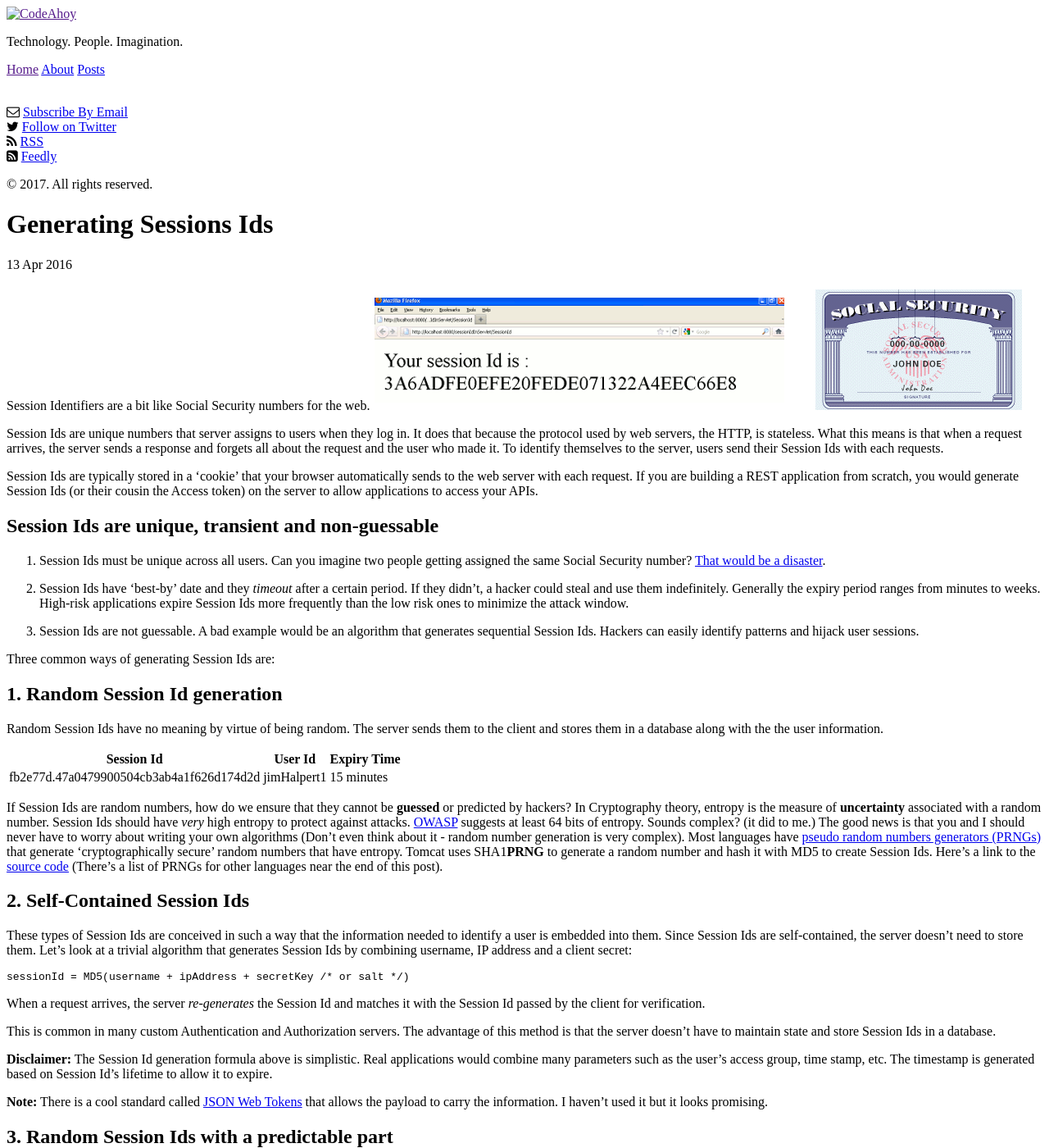
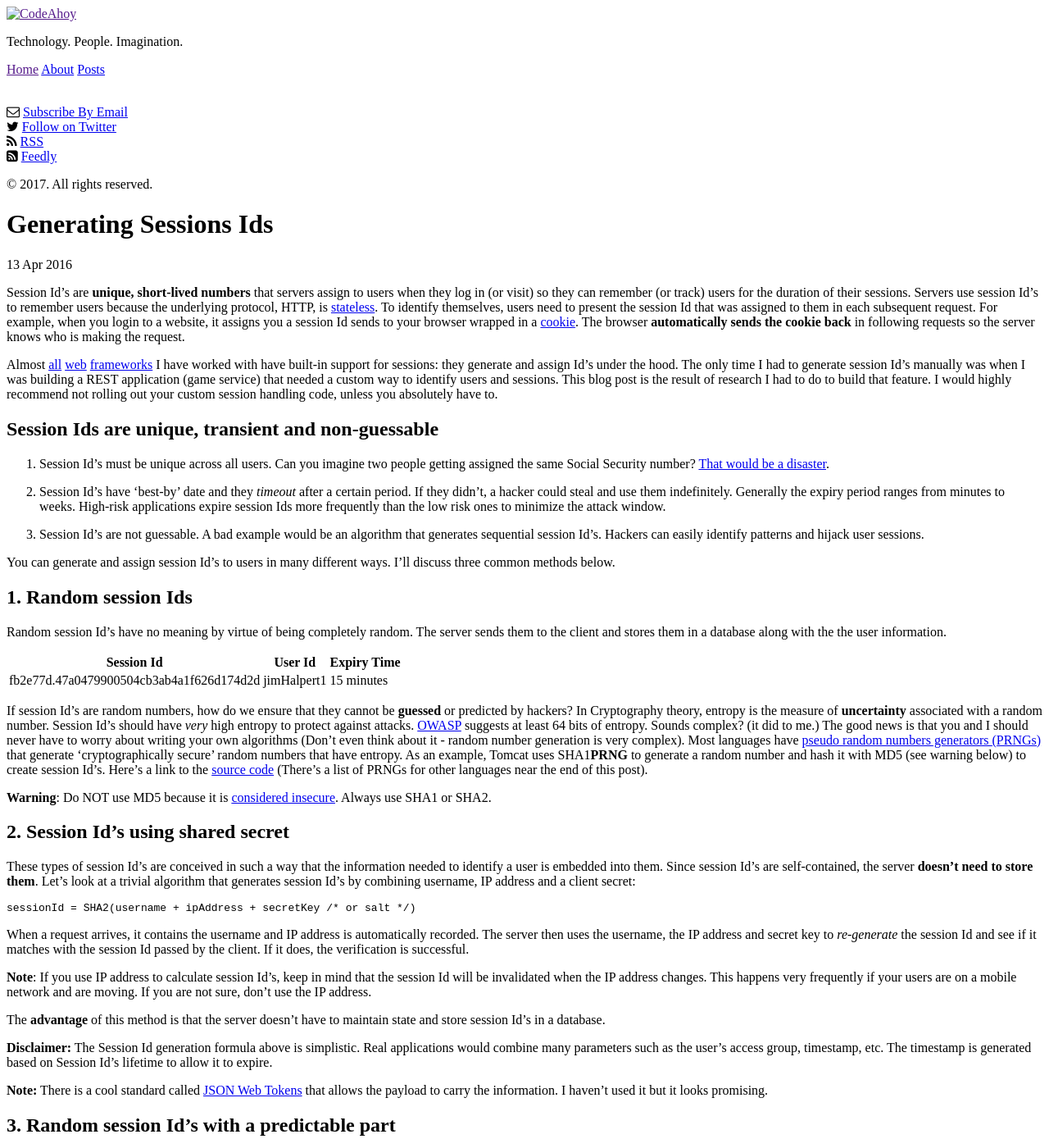
Before and after one commit to talk2viren/umermansoor.github.io, a Jekyll site: the page built from _posts/2016-04-13-generating-session-ids.md, in a window 1280 px wide and 1400 px high. Shown: the whole window at 82% size. Built offline with Jekyll 4.4.1, drawn with Linux system fonts in a browser that asks for light colours; nearby versions of some CDN libraries; a script that is not in the unit is left out; comment, search, counter and statistics services are not loaded; some of the changed text lies outside the part shown.

Commit message:
session id article - removed references to md5

````diff
--- a/_posts/2016-04-13-generating-session-ids.md
+++ b/_posts/2016-04-13-generating-session-ids.md
@@ -5,63 +5,67 @@ comments: True
 excerpt_separator: <!--more-->
 ---
 
-Session Identifiers  are a bit like Social Security numbers for the web.
-![Sessions and SSN]({{ site.url }}/img/sessionandssn.png)
+Session Id's are **unique, short-lived numbers** that servers assign to users when they log in (or visit) so they can remember (or track) users for the duration of their sessions. Servers use session Id's to remember users because the underlying protocol, HTTP, is [stateless](https://en.wikipedia.org/wiki/Stateless_protocol). To identify themselves, users need to present the session Id that was assigned to them in each subsequent request. For example, when you login to a website, it assigns you a session Id sends to your browser wrapped in a [cookie](https://en.wikipedia.org/wiki/HTTP_cookie). The browser **automatically sends the cookie back** in following requests so the server knows who is making the request.
 
-Session Ids are unique numbers that server assigns to users when they log in. It does that because the protocol used by web servers, the HTTP, is stateless. What this means is that when a request arrives, the server sends a response and forgets all about the request and the user who made it. To identify themselves to the server, users send their Session Ids with each requests.
-
-Session Ids are typically stored in a 'cookie' that your browser automatically sends to the web server with each request. If you are building a REST application from scratch, you would generate Session Ids (or their cousin the Access token) on the server to allow applications to access your APIs.
+Almost [all](https://docs.djangoproject.com/en/1.10/topics/http/sessions/) [web](http://docs.spring.io/spring-session/docs/current/reference/html5/) [frameworks](https://github.com/expressjs/session) I have worked with have built-in support for sessions: they generate and assign Id's under the hood. The only time I had to generate session Id's manually was when I was building a REST application (game service) that needed a custom way to identify users and sessions. This blog post is the result of research I had to do to build that feature. I would highly recommend not rolling out your custom session handling code, unless you absolutely have to.
 
 <!--more-->
 
 ## Session Ids are unique, transient and non-guessable
-1. Session Ids must be unique across all users. Can you imagine two people getting assigned the same Social Security number? [That would be a disaster](http://www.pcworld.com/article/3004654/government/a-tale-of-two-women-same-birthday-same-social-security-number-same-big-data-mess.html).
+1. Session Id's must be unique across all users. Can you imagine two people getting assigned the same Social Security number? [That would be a disaster](http://www.pcworld.com/article/3004654/government/a-tale-of-two-women-same-birthday-same-social-security-number-same-big-data-mess.html).
 
-2. Session Ids have 'best-by' date and they *timeout* after a certain period. If they didn't, a hacker could steal and use them indefinitely. Generally the expiry period ranges from minutes to weeks. High-risk applications expire Session Ids more frequently than the low risk ones to minimize the attack window.
+2. Session Id's have 'best-by' date and they *timeout* after a certain period. If they didn't, a hacker could steal and use them indefinitely. Generally the expiry period ranges from minutes to weeks. High-risk applications expire session Ids more frequently than the low risk ones to minimize the attack window.
 
-3. Session Ids are not guessable. A bad example would be an algorithm that generates sequential Session Ids. Hackers can easily identify patterns and hijack user sessions.
+3. Session Id's are not guessable. A bad example would be an algorithm that generates sequential session Id's. Hackers can easily identify patterns and hijack user sessions.
 
-Three common ways of generating Session Ids are:
+You can generate and assign session Id's to users in many different ways. I'll discuss three common methods below.
 
-## 1. Random Session Id generation
-Random Session Ids have no meaning by virtue of being random. The server sends them to the client and stores them in a database along with the the user information.
+## 1. Random session Ids
+
+Random session Id's have no meaning by virtue of being completely random. The server sends them to the client and stores them in a database along with the the user information.
 
 | Session Id                               | User Id     | Expiry Time |
 |------------------------------------------|-------------|-------------|
 | fb2e77d.47a0479900504cb3ab4a1f626d174d2d | jimHalpert1 | 15 minutes|
 
-If Session Ids are random numbers, how do we ensure that they cannot be **guessed** or predicted by hackers? In Cryptography theory, entropy is the measure of **uncertainty** associated with a random number. Session Ids should have *very* high entropy to protect against attacks. [OWASP](https://www.owasp.org/index.php/Session_Management_Cheat_Sheet#Session_Expiration) suggests at least 64 bits of entropy. Sounds complex? (it did to me.) The good news is that you and I should never have to worry about writing your own algorithms (Don't even think about it - random number generation is very complex). Most languages have [pseudo random numbers generators (PRNGs)](https://en.wikipedia.org/wiki/Pseudorandom_number_generator) that generate 'cryptographically secure' random numbers that have entropy. Tomcat uses SHA1**PRNG** to generate a random number and hash it with MD5 to create Session Ids. Here's a link to the [source code](https://docs.jboss.org/jbossas/javadoc/4.0.2/org/jboss/web/tomcat/tc5/session/SessionIDGenerator.java.html) (There's a list of PRNGs for other languages near the end of this post).
+If session Id's are random numbers, how do we ensure that they cannot be **guessed** or predicted by hackers? In Cryptography theory, entropy is the measure of **uncertainty** associated with a random number. Session Id's should have *very* high entropy to protect against attacks. [OWASP](https://www.owasp.org/index.php/Session_Management_Cheat_Sheet#Session_Expiration) suggests at least 64 bits of entropy. Sounds complex? (it did to me.) The good news is that you and I should never have to worry about writing your own algorithms (Don't even think about it - random number generation is very complex). Most languages have [pseudo random numbers generators (PRNGs)](https://en.wikipedia.org/wiki/Pseudorandom_number_generator) that generate 'cryptographically secure' random numbers that have entropy. As an example, Tomcat uses SHA1**PRNG** to generate a random number and hash it with MD5 (see warning below) to create session Id's. Here's a link to the [source code](https://docs.jboss.org/jbossas/javadoc/4.0.2/org/jboss/web/tomcat/tc5/session/SessionIDGenerator.java.html) (There's a list of PRNGs for other languages near the end of this post).
 
-## 2. Self-Contained Session Ids
+**Warning**: Do NOT use MD5 because it is [considered insecure](https://security.stackexchange.com/questions/19906/is-md5-considered-insecure). Always use SHA1 or SHA2.
 
-These types of Session Ids are conceived in such a way that the information needed to identify a user is embedded into them. Since Session Ids are self-contained, the server doesn't need to store them. Let's look at a trivial algorithm that generates Session Ids by combining username, IP address and a client secret:
+## 2. Session Id's using shared secret
+
+These types of session Id's are conceived in such a way that the information needed to identify a user is embedded into them. Since session Id's are self-contained, the server **doesn't need to store them**. Let's look at a trivial algorithm that generates session Id's by combining username, IP address and a client secret:
 
 ```java
-sessionId = MD5(username + ipAddress + secretKey /* or salt */)
+sessionId = SHA2(username + ipAddress + secretKey /* or salt */)
 ```
-When a request arrives, the server *re-generates* the Session Id and matches it with the Session Id passed by the client for verification.
 
-This is common in many custom Authentication and Authorization servers. The advantage of this method is that the server doesn't have to maintain state and store Session Ids in a database.
+When a request arrives, it contains the username and IP address is automatically recorded. The server then uses the username, the IP address and secret key to *re-generate* the session Id and see if it matches with the session Id passed by the client. If it does, the verification is successful.
 
-**Disclaimer:** The Session Id generation formula above is simplistic. Real applications would combine many parameters such as the user's access group, time stamp, etc. The timestamp is generated based on Session Id's lifetime to allow it to expire.
+**Note**: If you use IP address to calculate session Id's, keep in mind that the session Id will be invalidated when the IP address changes. This happens very frequently if your users are on a mobile network and are moving. If you are not sure, don't use the IP address.
+
+The **advantage** of this method is that the server doesn't have to maintain state and store session Id's in a database.
+
+**Disclaimer:** The Session Id generation formula above is simplistic. Real applications would combine many parameters such as the user's access group, timestamp, etc. The timestamp is generated based on Session Id's lifetime to allow it to expire.
 
 **Note:** There is a cool standard called [JSON Web Tokens](https://jwt.io/) that allows the payload to carry the information. I haven't used it but it looks promising.
 
-## 3. Random Session Ids with a predictable part
+## 3. Random session Id's with a predictable part
 
-This is a slight modification of the Random Session Id generation method. In this case, the Session Id consists of both a random number and a hash combining some properties of the user such as the username and IP address.
+This is a slight modification of the Random session Id generation method. The session Id consists of both a random number and a hash combining some properties of the user such as the username and IP address.
 
 ```java
-sessionId = MD5(userId + ipAddr) + prngRandomNumber
+sessionId = SHA2(userId + ipAddr) + prngRandomNumber
 ```
 
-The resulting Session Id is stored in the session store and looked up for each request. I feel this is a little more secure than just using a (Cryptographically secure) random number. Over engineered? May be. But I'll err on the side of caution.
+The resulting session Id is stored in the session store and looked up for each request. I *feel* this is a little more secure than just using a (Cryptographically secure) random number. Over engineered? May be. But I'll err on the side of caution.
 
-If you generate Session Ids using any of the methods above, encode it using Base-64 to make it  [URL Safe](http://www.blooberry.com/indexdot/html/topics/urlencoding.htm). (Or you could use other URL Encoding schemes).
+## Security
 
-## Summary
+Before I end this article, let's briefly discuss security. Because **session Id's are usually portable**, as a developer, you need to ensure that they are not easily obtainable by eavesdroppers or can be shared by mistake.
 
-In this post, we looked at what Session Identifiers are and how they are used. We also looked at few methods of generating Session Ids. Most languages and frameworks support Session Id generation so please check if the framework you are using already has this before rolling out your own implementation.
+1. Don't send session Id's unencrypted. Use HTTPS to encrypt all traffic end-to-end.
+2. Don't send session Id's a URL parameter: your users can inadvertently share URL's thus revealing their session Id. Also, the session Id's will appear in the web server or application logs and will be visible to anyone who has access to logs.
 
 ## Bonus
 Here is a small list of cryptographically secure number generators in popular languages:
@@ -71,6 +75,4 @@ Here is a small list of cryptographically secure number generators in popular la
 3. [Node.js](https://www.npmjs.com/package/uid-safe)
 4. [*nix: /dev/urandom](http://linux.die.net/man/4/urandom)
 
-<p class="message">
-We love to hear your feedback, comments or thoughts. Please leave a comment below.
-</p>
+Update: 3/11/2017 - Removed references to MD5 thanks to [HollyGraceful](https://twitter.com/HollyGraceful) for calling it out.
````
